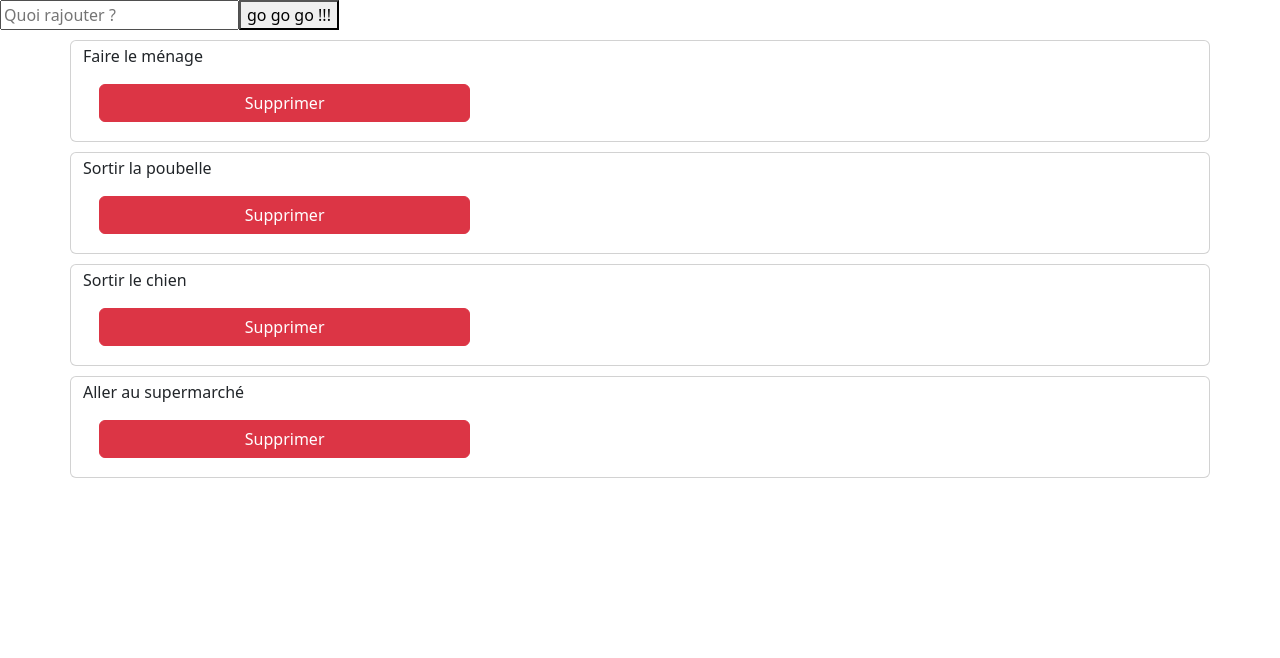
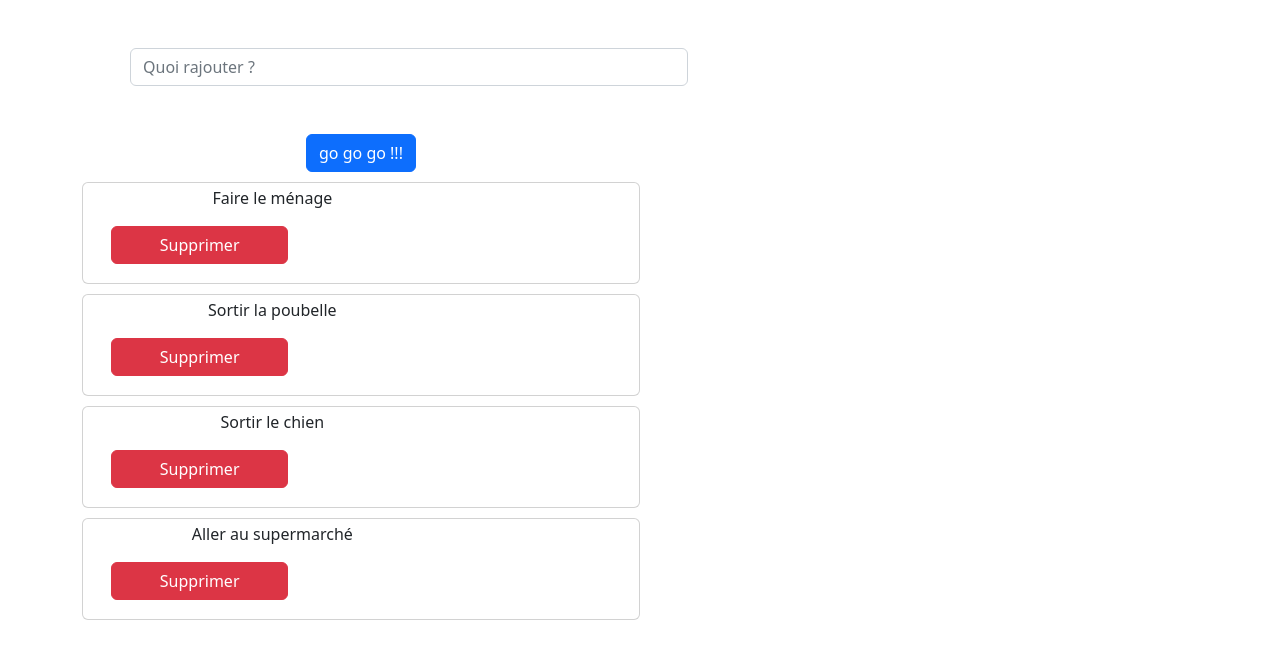
Before and after one commit to sugiilol/Todo-List, a React (Create React App) app: page / in a window 1280 px wide. Shown: the top 658 px of the page. Built offline with nearby package versions, Linux system fonts and the light colour scheme; the HTML template or start-up script is replaced by a standard one.

Commit message:
ajout de Add-To-Do et delete To-Do

```diff
--- a/src/Components/Form/Form.js
+++ b/src/Components/Form/Form.js
@@ -1,19 +1,19 @@
-import {useState} from "react"
+import { useState } from "react"
 import "./Form.css"
 import Item from "../Item/Item"
-import {v4 as uuidv4} from "uuid"
+import { v4 as uuidv4 } from "uuid"
 
 
-function Form(){
+function Form() {
 
     const [dataState, setDataState] = useState([
-        {txt: "Faire le ménage", id: uuidv4()},
-        {txt: "Sortir la poubelle", id: uuidv4() },
-        {txt: "Sortir le chien", id: uuidv4() },
-        {txt: "Aller au supermarché", id:uuidv4() }
+        { txt: "Faire le ménage", id: uuidv4() },
+        { txt: "Sortir la poubelle", id: uuidv4() },
+        { txt: "Sortir le chien", id: uuidv4() },
+        { txt: "Aller au supermarché", id: uuidv4() }
     ])
 
-    const [stateInput, setStateInput] = useState()
+    const [stateInput, setStateInput] = useState("")
 
     const deleteElement = (id) => {
         const indexOfItem = dataState.findIndex((item) => item.id === id)
@@ -23,18 +23,39 @@ function Form(){
         setDataState(newArrDeleted)
     }
 
+    const inputRecup = (e) => {
+        setStateInput(e)
+    }
 
+    const newTodoAdd = (e) => {
+        e.preventDefault()
 
-    return(
-        <>
-            <form>
-                <input type="text" placeholder="Quoi rajouter ?" onInput={stateInput}/>
-                <button>go go go !!!</button>
-            </form>
-            {dataState.map((item) => {
-                return <Item txt={item.txt} key={item.id} id={item.id} deleteFunc={deleteElement}/>
-            })}
-        </>
+        if (stateInput !== "") {
+            const newArrTodo = [...dataState]
+            const newTodo = {
+                txt: stateInput,
+                id: uuidv4()
+            }
+
+            newArrTodo.push(newTodo)
+
+            setDataState(newArrTodo)
+            setStateInput("")
+        }
+    }
+
+    return (
+        <div className="container text-center">
+            <div className="col-lg-6">
+                <form onSubmit={(e) => newTodoAdd(e)}>
+                    <input className="form-control m-5" type="text" value={stateInput} placeholder="Quoi rajouter ?" onInput={(e) => inputRecup(e.target.value)} />
+                    <button className="btn btn-primary">go go go !!!</button>
+                </form>
+                {dataState.map((item) => {
+                    return <Item txt={item.txt} key={item.id} id={item.id} deleteFunc={deleteElement} />
+                })}
+            </div>
+        </div>
     )
 }
 
```
